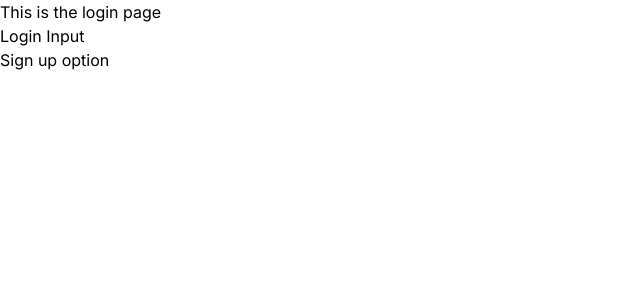
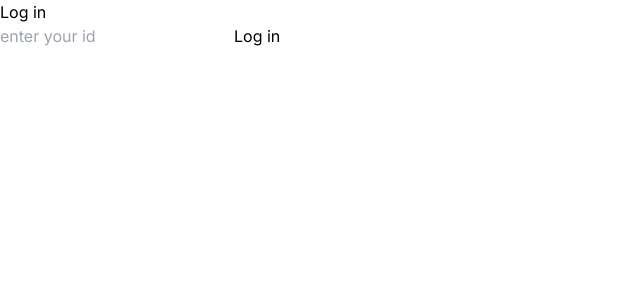
Before and after one commit to Francieli-S/social-network-system, a Next.js app: page /login in a window 1280 px wide. Shown: the top 300 px of the page, without its empty margins (0-640 px from the left). Built offline with nearby package versions, Linux system fonts and the light colour scheme.

Commit message:
add some initial code wip

```diff
--- /dev/null
+++ b/src/app/(auth)/login/page.tsx
@@ -0,0 +1,11 @@
+import LoginForm from "@/components/LoginForm";
+
+const Login: React.FC = () => {
+  return (
+    <>
+      <LoginForm />
+    </>
+  );
+};
+
+export default Login;
--- a/src/app/login/page.tsx
+++ /dev/null
@@ -1,11 +0,0 @@
-const Login = () => {
-  return (
-    <>
-      <p>This is the login page</p>
-      <p>Login Input</p>
-      <p>Sign up option</p>
-    </>
-  );
-};
-
-export default Login;
--- /dev/null
+++ b/src/components/LoginForm.tsx
@@ -0,0 +1,27 @@
+'use client'
+import * as React from 'react'
+
+const LoginForm: React.FC = () => {
+  const [user, setUser] = React.useState<number | null>()
+
+  const handleUserData = (e: React.FormEvent<HTMLInputElement>) => {
+    setUser(e.currentTarget.value)
+  }
+
+  const authUser = (e: React.FormEvent) => {
+    e.preventDefault()
+
+  }
+
+  return (
+    <>
+      <h1>Log in</h1>
+      <form onSubmit={authUser}>
+        <input type='text' id='id' placeholder='enter your id' value={user?.id} onChange={handleUserData} />
+        <button>Log in</button>
+      </form>
+    </>
+  );
+};
+
+export default LoginForm
```
Also changed, not shown: src/store/actions/user-action.ts (added, +9 -0 lines), src/store/actions/auth-action.ts (added), src/store/reducers.ts (deleted).
